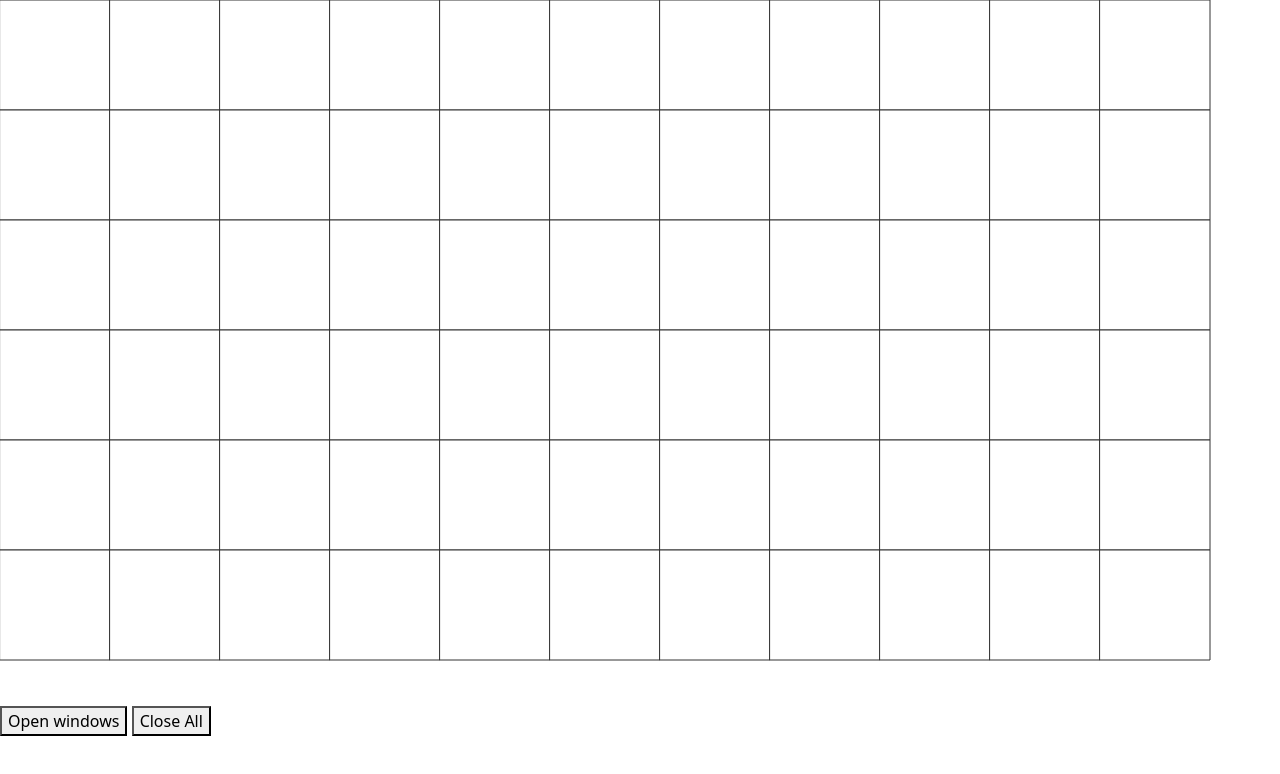
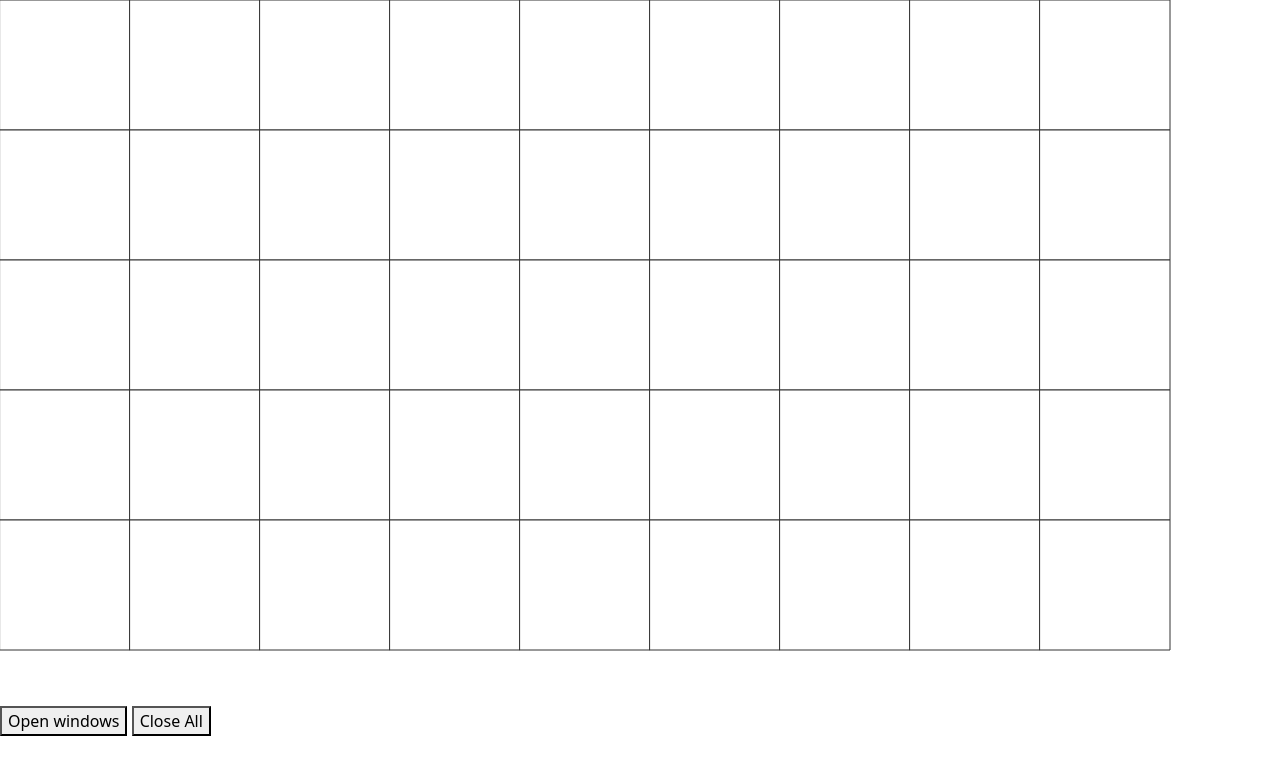
Before and after one commit to r48n34/r48n34.github.io, an Astro site: page /game/play.html in a window 1280 px wide. Built offline with nearby package versions, Linux system fonts and the light colour scheme; Astro itself is replaced by a stand-in of ours.

Commit message:
Update play.html.astro

```diff
--- a/src/pages/game/play.html.astro
+++ b/src/pages/game/play.html.astro
@@ -21,7 +21,7 @@
     <script src="https://cdnjs.cloudflare.com/ajax/libs/p5.js/1.2.0/p5.js" is:inline></script>
 
     <script is:inline>
-        const unitLength = 110;
+        const unitLength = 130;
         const boxColor = 150;
         const strokeColor = 50;
         let columns; /* To be determined by window width */
@@ -71,6 +71,7 @@
                 }
             }
         }
+
 
         function setWHwindows(){
             let totalwidth = screen.width;
```
